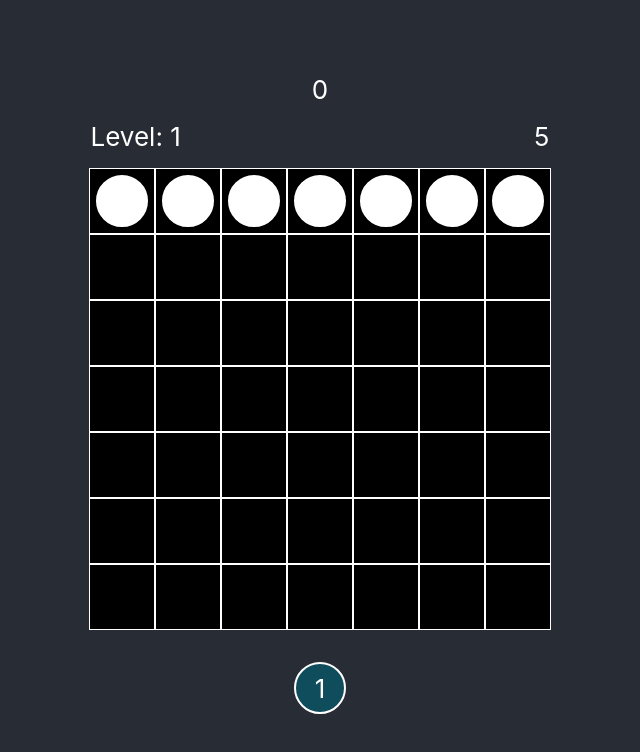
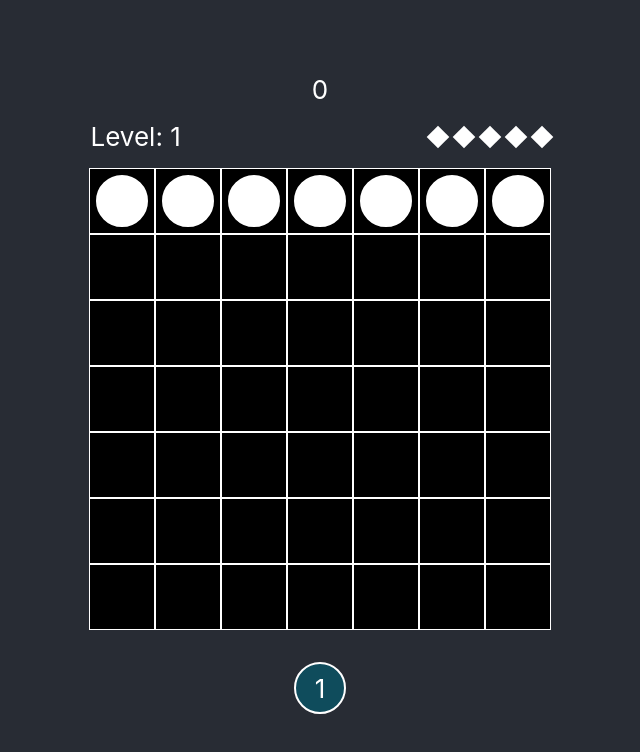
Before and after one commit to conmart/seven-up, a React (Create React App) app: page / in a window 1280 px wide. Shown: the top 752 px of the page, without its empty margins (320-960 px from the left). Built offline with nearby package versions, Linux system fonts and the light colour scheme.

Commit message:
improved scoring

```diff
--- a/src/App.tsx
+++ b/src/App.tsx
@@ -1,5 +1,6 @@
 import React, { useState, useEffect } from 'react';
 import {
+  calcMultiplier,
   randomBallValue,
   processExplosions,
   addBlockRow,
@@ -61,6 +62,7 @@ function App() {
     setState((prev) => ({
       ...prev,
       gameGrid: updatedGameGrid,
+      score: prev.score + 10000,
       level: prev.level + 1,
       turnsLeft: 5,
       checkForMoreExplosions: true,
@@ -88,7 +90,8 @@ function App() {
     setState((prev) => ({
       ...prev,
       gameGrid: updatedGameGrid,
-      score: prev.score + state.combo * 7 * explosionCount,
+      score: prev.score + explosionCount * calcMultiplier(state.combo),
+      combo: prev.combo + 1,
       checkForMoreExplosions: explosionCount > 0,
     }));
   };
--- a/src/components/scoreboard.tsx
+++ b/src/components/scoreboard.tsx
@@ -5,13 +5,17 @@ const ScoreBoard: React.FC<{
   level: number;
   turnsLeft: number;
 }> = ({ score, level, turnsLeft }) => {
+  let visualTurns = [];
+  const tlClass = turnsLeft === 1 ? "turnsLeftIcon lastTurn" : "turnsLeftIcon"
+  for (let i = 0; i < turnsLeft; i++) {
+    visualTurns.push(<div className={tlClass} key={i}></div>);
+  }
   return (
     <div className="scoreBoard">
       <div className="score">{score}</div>
       <div className="levelContainer">
         <div className="level">Level: {level}</div>
-        {/* TODO: make turnsLeft it's own component */}
-        <div className="turnsLeft">{turnsLeft}</div>
+        <div className="turnsLeft">{visualTurns}</div>
       </div>
     </div>
   );
--- a/src/index.css
+++ b/src/index.css
@@ -15,9 +15,28 @@ code {
 .levelContainer {
   display: flex;
   justify-content: space-between;
+  align-items: center;
   width: 459px;
   margin: 0 auto;
   padding: 1rem;
+}
+
+.turnsLeft {
+  display: flex;
+  justify-content: right;
+  align-items: center;
+}
+
+.turnsLeftIcon {
+  height: 1rem;
+  width: 1rem;
+  background-color: white;
+  transform: rotate(45deg);
+  margin-left: 10px;
+}
+
+.lastTurn {
+  background-color: #d86b35;
 }
 
 .gameGrid {
--- a/src/turnLogic.tsx
+++ b/src/turnLogic.tsx
@@ -100,12 +100,10 @@ export const processExplosions = (
 export const addBlockRow = (gameGrid: number[][]): [number[][], boolean] => {
   let gameOver = false;
   gameGrid.forEach((column) => {
-    console.log(column);
     let columnFull = nextZero(column) === -1;
-    console.log(columnFull);
     if (columnFull) {
       gameOver = true;
-    } else {
+    } else if (!gameOver) {
       column.unshift(9);
       column.pop();
     }
@@ -120,3 +118,13 @@ export const randomBallValue = () => {
 export const nextZero = (gridColumn: number[]) => {
   return gridColumn.findIndex((element) => element === 0);
 };
+
+export const calcMultiplier = (combo: number): number => {
+  let multiplier = 7;
+  let start = 2;
+  while (start <= combo) {
+    multiplier = Math.round(multiplier * (3 - 0.1 * combo));
+    start++;
+  }
+  return multiplier;
+};
```
